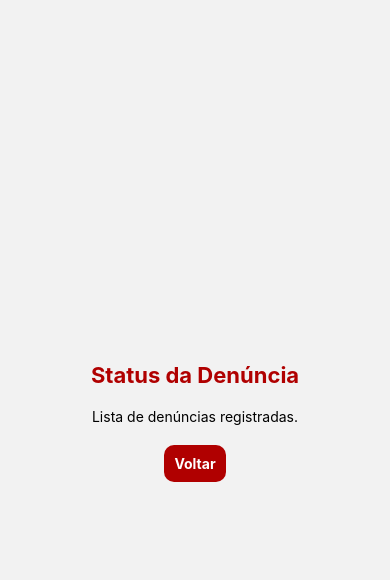
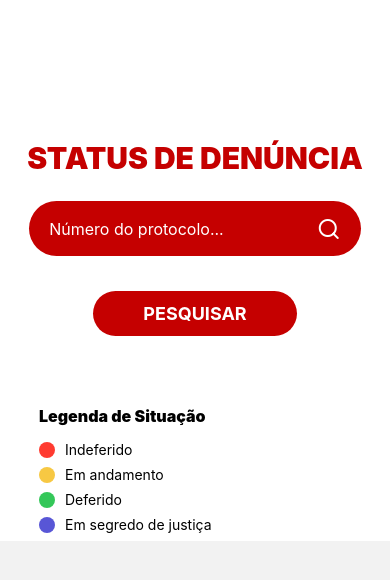
Before and after one commit to joaovictormaria/defender-of-the-little-ones, a React Native app: screen /Denuncia in a window 390 px wide. Shown: the top 580 px of the page. Built offline with nearby package versions, Linux system fonts and the light colour scheme.

Commit message:
feat: Criei o componente do status da denúncia.

```diff
--- a/src/screens/StatusDaDenuncia.js
+++ b/src/screens/StatusDaDenuncia.js
@@ -1,22 +1,228 @@
-import React from "react";
-import { View, Text, StyleSheet, TouchableOpacity } from "react-native";
+import React, { useState } from 'react';
+import { View, Text, TextInput, TouchableOpacity, StyleSheet, ScrollView } from 'react-native';
+import Icon from 'react-native-vector-icons/Feather';
 
-export default function StatusDaDenuncia({ navigation }) {
+export default function StatusDenunciaScreen() {
+  const [protocolos, setProtocolos] = useState([]);
+  const [protocoloDigitado, setProtocoloDigitado] = useState('');
+
+  // Lista de status em ordem cíclica
+  const statusList = [
+    { texto: 'Em andamento', cor: '#f7c843', msg: 'O processo segue em investigação' },
+    { texto: 'Indeferido', cor: '#ff3b30', msg: 'O processo foi encerrado' },
+    { texto: 'Deferido', cor: '#34c759', msg: 'O processo foi aceito' },
+    { texto: 'Em segredo de justiça', cor: '#5856d6', msg: 'Informações restritas' },
+  ];
+
+  function handlePesquisar() {
+    if (!protocoloDigitado.trim()) return;
+
+    const statusIndex = protocolos.length % statusList.length;
+    const status = statusList[statusIndex];
+
+    const novoProtocolo = {
+      numero: protocoloDigitado,
+      status: status.texto,
+      cor: status.cor,
+      mensagem: status.msg,
+    };
+
+    setProtocolos(prev => [...prev, novoProtocolo]);
+    setProtocoloDigitado('');
+  }
+
   return (
-    <View style={styles.container}>
-      <Text style={styles.title}>Status da Denúncia</Text>
-      <Text style={styles.text}>Lista de denúncias registradas.</Text>
-      <TouchableOpacity style={styles.button} onPress={() => navigation.goBack()}>
-        <Text style={styles.buttonText}>Voltar</Text>
+    <ScrollView contentContainerStyle={styles.container}>
+
+      <Text style={styles.title}>STATUS DE DENÚNCIA</Text>
+
+      <View style={styles.searchBox}>
+        <TextInput
+          placeholder="Número do protocolo..."
+          placeholderTextColor="#fff"
+          style={styles.input}
+          value={protocoloDigitado}
+          keyboardType="numeric"
+          onChangeText={(text) =>
+            setProtocoloDigitado(text.replace(/[^0-9]/g, ''))
+          }
+        />
+        <Icon name="search" size={24} color="#fff" />
+      </View>
+
+      <TouchableOpacity style={styles.button} onPress={handlePesquisar}>
+        <Text style={styles.buttonText}>PESQUISAR</Text>
       </TouchableOpacity>
-    </View>
+
+      <View style={styles.resultList}>
+        {protocolos.map((item, index) => (
+          <View key={index} style={styles.resultBox}>
+
+            <View style={styles.protocolBox}>
+              <Text style={styles.protocolText}>{item.numero}</Text>
+            </View>
+
+            <View style={[styles.statusTag, { backgroundColor: item.cor }]}>
+              <Text style={styles.statusText}>{item.status}</Text>
+            </View>
+
+            <View style={styles.infoBox}>
+              <Text style={styles.infoText}>{item.mensagem}</Text>
+            </View>
+
+          </View>
+        ))}
+      </View>
+
+      <View style={styles.legend}>
+        <Text style={styles.legendTitle}>Legenda de Situação</Text>
+
+        <View style={styles.legendItem}>
+          <View style={[styles.dot, { backgroundColor: '#ff3b30' }]} />
+          <Text>Indeferido</Text>
+        </View>
+
+        <View style={styles.legendItem}>
+          <View style={[styles.dot, { backgroundColor: '#f7c843' }]} />
+          <Text>Em andamento</Text>
+        </View>
+
+        <View style={styles.legendItem}>
+          <View style={[styles.dot, { backgroundColor: '#34c759' }]} />
+          <Text>Deferido</Text>
+        </View>
+
+        <View style={styles.legendItem}>
+          <View style={[styles.dot, { backgroundColor: '#5856d6' }]} />
+          <Text>Em segredo de justiça</Text>
+        </View>
+      </View>
+
+    </ScrollView>
   );
 }
 
 const styles = StyleSheet.create({
-  container: { flex: 1, justifyContent: "center", alignItems: "center" },
-  title: { fontSize: 22, fontWeight: "bold", color: "#b00000" },
-  text: { marginVertical: 20 },
-  button: { backgroundColor: "#b00000", padding: 10, borderRadius: 10 },
-  buttonText: { color: "#fff", fontWeight: "bold" },
+  container: {
+    paddingTop: 100,
+    alignItems: 'center',
+    backgroundColor: '#ffffff',
+  },
+
+  title: {
+    fontSize: 30,
+    color: '#c50000',
+    fontWeight: '900',
+    marginTop: 40,
+    marginBottom: 25,
+    textAlign: 'center',
+  },
+
+  searchBox: {
+    flexDirection: 'row',
+    backgroundColor: '#c50000',
+    borderRadius: 30,
+    width: '85%',
+    paddingHorizontal: 20,
+    alignItems: 'center',
+    height: 55,
+    marginBottom: 15,
+  },
+
+  input: {
+    flex: 1,
+    color: '#fff',
+    fontSize: 16,
+  },
+
+  button: {
+    backgroundColor: '#c50000',
+    borderRadius: 25,
+    paddingVertical: 12,
+    paddingHorizontal: 50,
+    marginVertical: 20,
+  },
+
+  buttonText: {
+    color: '#fff',
+    fontSize: 18,
+    fontWeight: 'bold',
+  },
+
+  resultList: {
+    width: '90%',
+    marginTop: 10,
+  },
+
+  resultBox: {
+    backgroundColor: '#fff',
+    marginBottom: 25,
+  },
+
+  protocolBox: {
+    backgroundColor: '#c50000',
+    borderRadius: 20,
+    paddingVertical: 10,
+    paddingHorizontal: 25,
+    marginBottom: 10,
+    alignSelf: 'flex-start',
+  },
+
+  protocolText: {
+    color: '#fff',
+    fontSize: 16,
+    fontWeight: 'bold',
+  },
+
+  statusTag: {
+    alignSelf: 'flex-start',
+    paddingVertical: 8,
+    paddingHorizontal: 20,
+    borderRadius: 20,
+    marginBottom: 10,
+  },
+
+  statusText: {
+    color: '#000',
+    fontWeight: 'bold',
+    fontSize: 15,
+  },
+
+  infoBox: {
+    borderWidth: 2,
+    borderColor: '#c50000',
+    borderRadius: 12,
+    padding: 12,
+    width: '95%',
+  },
+
+  infoText: {
+    color: '#c50000',
+    fontSize: 14,
+    fontWeight: '500',
+  },
+
+  legend: {
+    marginTop: 40,
+    width: '80%',
+  },
+
+  legendTitle: {
+    fontWeight: '900',
+    marginBottom: 15,
+    fontSize: 16,
+  },
+
+  legendItem: {
+    flexDirection: 'row',
+    alignItems: 'center',
+    marginBottom: 8,
+  },
+
+  dot: {
+    width: 16,
+    height: 16,
+    borderRadius: 8,
+    marginRight: 10,
+  },
 });
```
